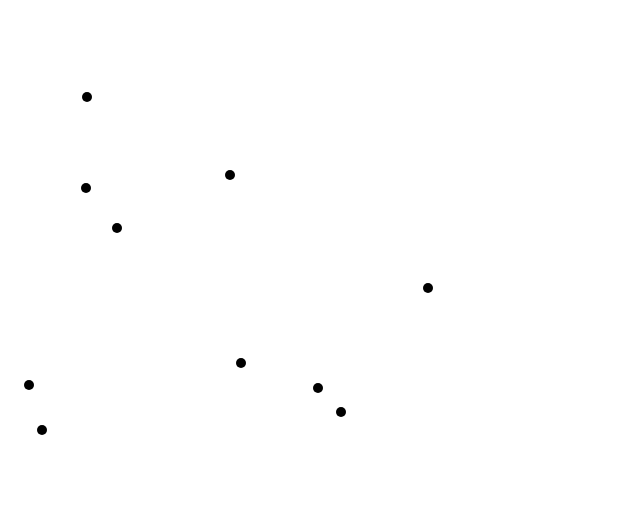
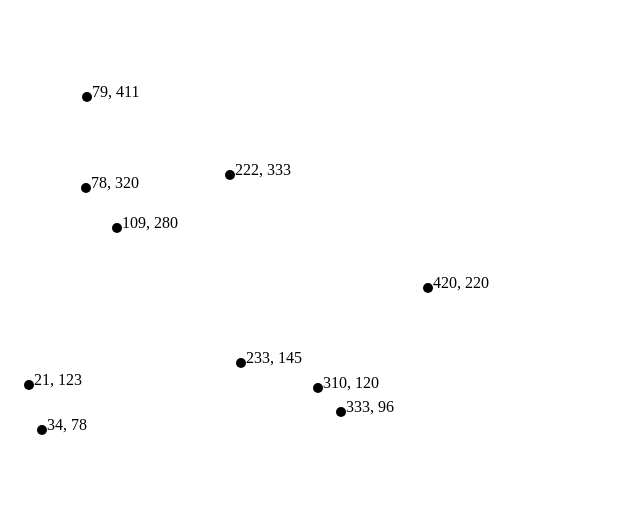
Before and after one commit to ssivapaul/DataVisualization, a plain HTML site: page index.html in a window 1280 px wide. Shown: the whole page, without its empty margins (0-640 px from the left). Drawn offline with nearby package versions, Linux system fonts and the light colour scheme.

Commit message:
Add Labels to Scatter Plot Circles

```diff
--- a/index.html
+++ b/index.html
@@ -29,15 +29,24 @@
     const svg = d3.select("body")
                   .append("svg")
                   .attr("width", w)
-                  .attr("height", h)
+                  .attr("height", h);
+
     svg.selectAll("circle")
        .data(dataset)
        .enter()
        .append("circle")
+       .attr("cx", (d, i) => d[0])
+       .attr("cy", (d, i) => h - d[1])
+       .attr("r", 5);
+
+    svg.selectAll("text")
+       .data(dataset)
+       .enter()
+       .append("text")
        // Add your code below this line
-        .attr("cx", d => d[0])
-        .attr("cy", d => h - d[1])
-        .attr("r", "5")
+       .attr("x", (d, i) => d[0] + 5)
+       .attr("y", (d, i) => h - d[1])
+        .text(d => d[0] + ", " + d[1])
        // Add your code above this line
   </script>
 </body>
```
